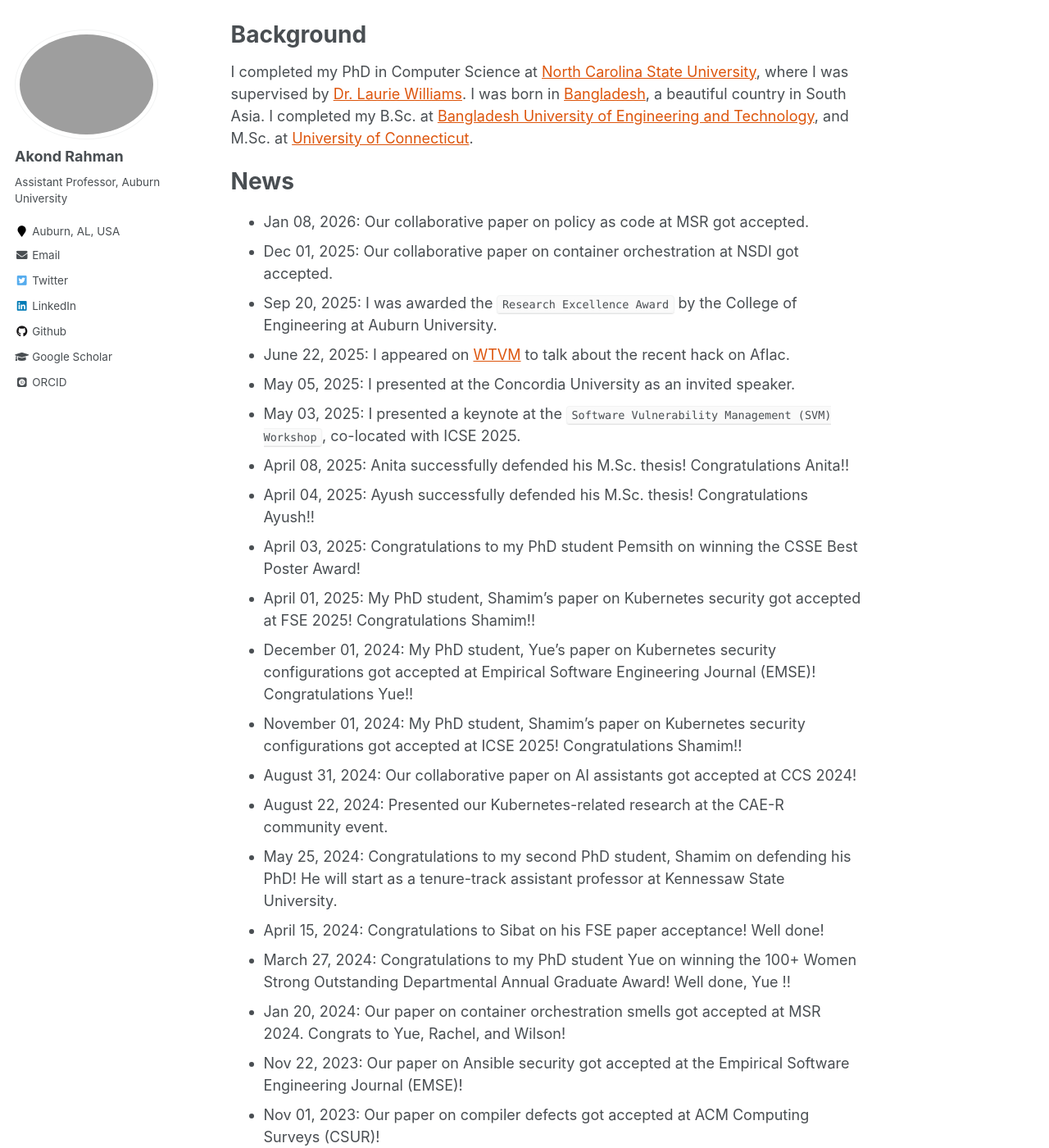
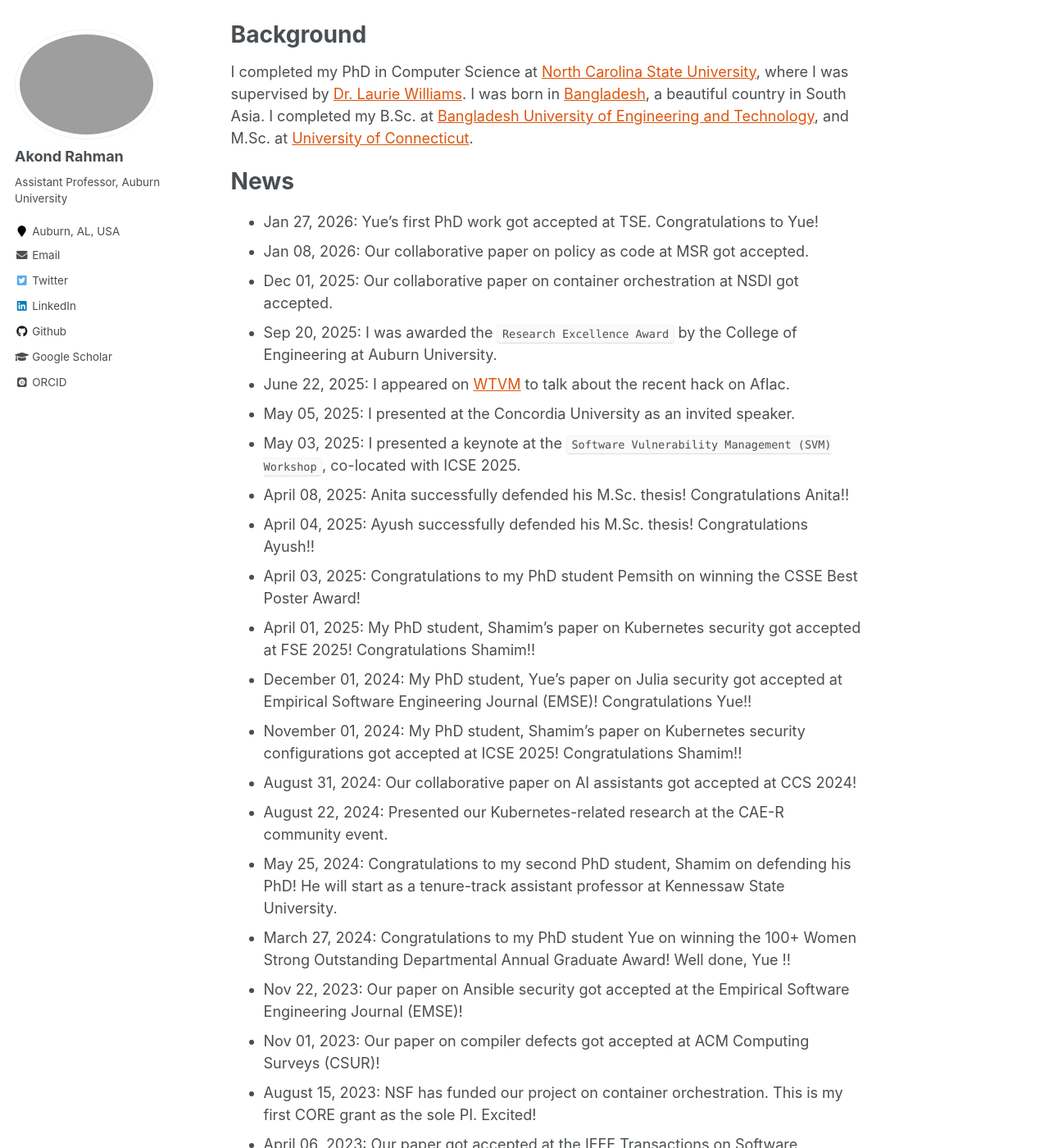
Before and after one commit to akondrahman/akondrahman.github.io, a Jekyll site: the page built from _pages/about.md, in a window 1280 px wide and 1400 px high, scrolled down 732 px. Shown: the whole window at 82% size. Built offline with Jekyll 4.4.1, drawn with Linux system fonts in a browser that asks for light colours; some web fonts are replaced.

Commit message:
tse update

```diff
--- a/_pages/about.md
+++ b/_pages/about.md
@@ -31,6 +31,7 @@ I completed my PhD in Computer Science at [North Carolina State University](http
 
 News
 ======
+- Jan 27, 2026: Yue's first PhD work got accepted at TSE. Congratulations to Yue!
 - Jan 08, 2026: Our collaborative paper on policy as code at MSR got accepted.
 - Dec 01, 2025: Our collaborative paper on container orchestration at NSDI got accepted.
 - Sep 20, 2025: I was awarded the `Research Excellence Award` by the College of Engineering at Auburn University.
@@ -41,14 +42,12 @@ News
 - April 04, 2025: Ayush successfully defended his M.Sc. thesis! Congratulations Ayush!!
 - April 03, 2025: Congratulations to my PhD student Pemsith on winning the CSSE Best Poster Award!
 - April 01, 2025: My PhD student, Shamim's paper on Kubernetes security got accepted at FSE 2025! Congratulations Shamim!!
-- December 01, 2024: My PhD student, Yue's paper on Kubernetes security configurations got accepted at Empirical Software Engineering Journal (EMSE)! Congratulations Yue!!
+- December 01, 2024: My PhD student, Yue's paper on Julia security got accepted at Empirical Software Engineering Journal (EMSE)! Congratulations Yue!!
 - November 01, 2024: My PhD student, Shamim's paper on Kubernetes security configurations got accepted at ICSE 2025! Congratulations Shamim!!
 - August 31, 2024: Our collaborative paper on AI assistants got accepted at CCS 2024!
 - August 22, 2024: Presented our Kubernetes-related research at the CAE-R community event.
 - May 25, 2024: Congratulations to my second PhD student, Shamim on defending his PhD! He will start as a tenure-track assistant professor at Kennessaw State University.
-- April 15, 2024: Congratulations to Sibat on his FSE paper acceptance! Well done!
 - March 27, 2024: Congratulations to my PhD student Yue on winning the 100+ Women Strong Outstanding Departmental Annual Graduate Award! Well done, Yue !!
-- Jan 20, 2024: Our paper on container orchestration smells got accepted at MSR 2024. Congrats to Yue, Rachel, and Wilson!
 - Nov 22, 2023: Our paper on Ansible security got accepted at the Empirical Software Engineering Journal (EMSE)!
 - Nov 01, 2023: Our paper on compiler defects got accepted at ACM Computing Surveys (CSUR)!
 - August 15, 2023: NSF has funded our project on container orchestration. This is my first CORE grant as the sole PI. Excited!
```
